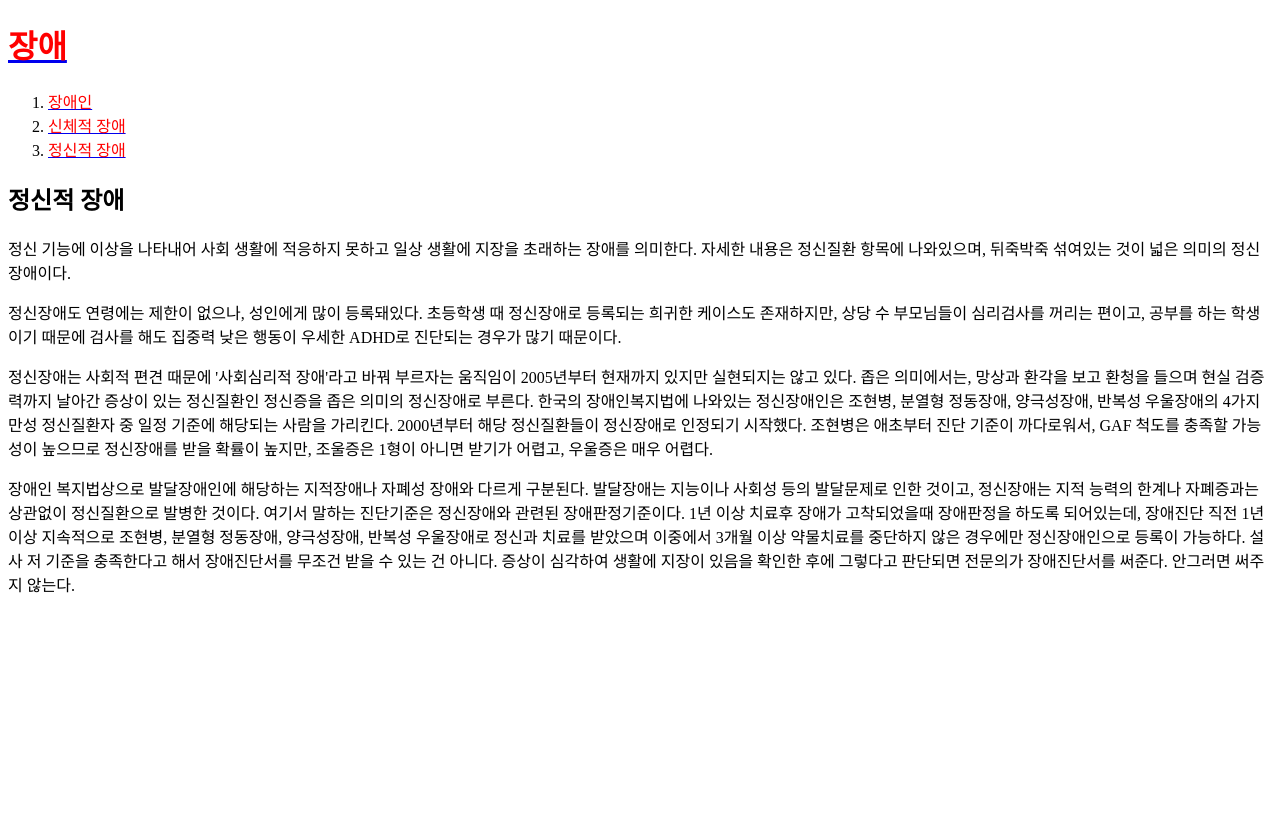
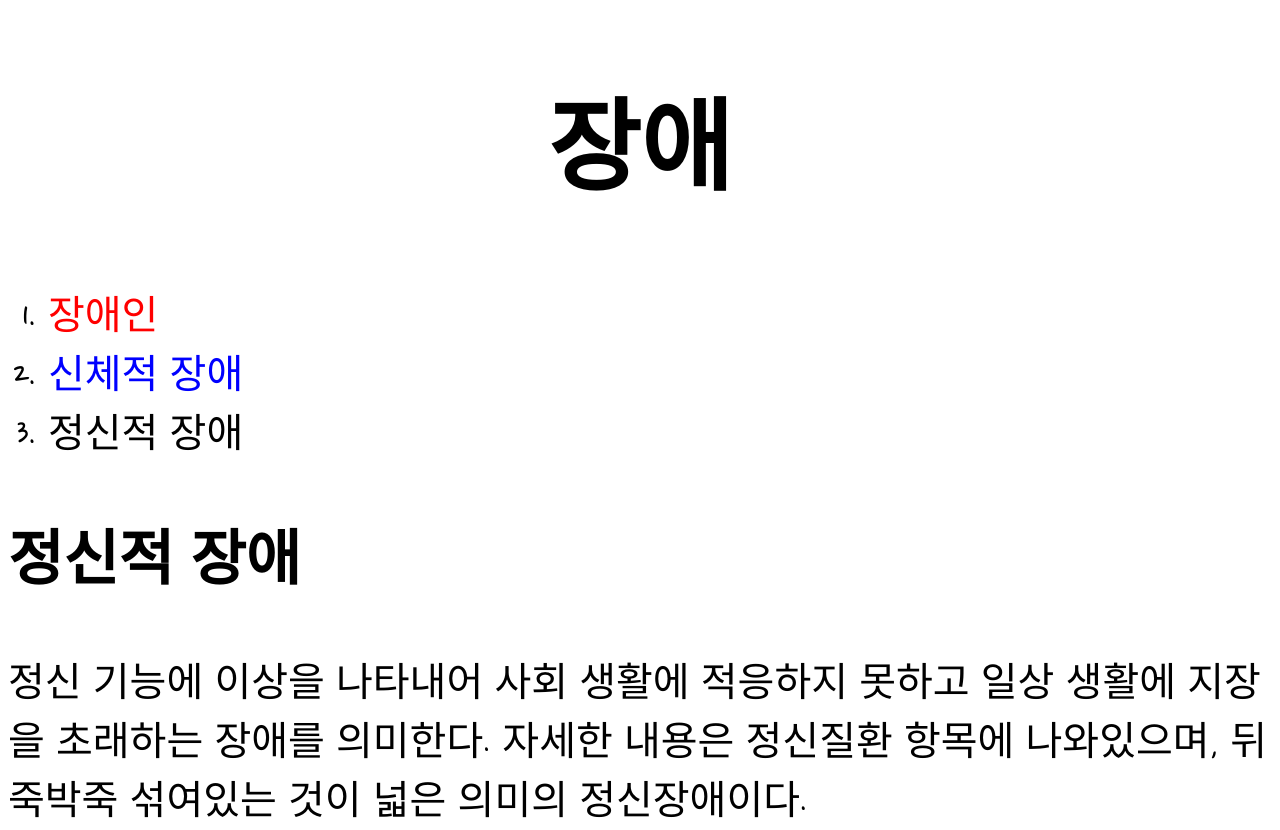
Before and after one commit to gorapadduck/YJ-first-web-site, a plain HTML site: page 3.html in a window 1280 px wide. Shown: the top 830 px of the page. Before the commit the page ends 800 px from the top, so only its background shows below. Drawn offline with Linux system fonts and the light colour scheme.

Commit message:
day3 수정

```diff
--- a/3.html
+++ b/3.html
@@ -1,15 +1,41 @@
 <!doctype html>
 <html>
 <head>
-<title>Person with disabilitles - 정신적 장애</title>
+
+<title>Person with disabilitles - Welcome</title>
+<link rel="preconnect" href="https://fonts.googleapis.com">
+<link rel="preconnect" href="https://fonts.gstatic.com" crossorigin>
+<link href="https://fonts.googleapis.com/css2?family=Nanum+Pen+Script&display=swap" rel="stylesheet">
 <meta charset="utf-8">
+<style>
+
+    h1 {
+      font-size:100px;
+      text-align: center;
+    }
+   a {
+    color:black;
+    text-decoration: none;
+   }
+   .saw {
+    color:red;
+   }
+   #active{
+    color:blue;
+   }
+
+ body{font-family: 'Nanum Pen Script', cursive; font-size:40px;
+}
+
+
+</style>
 </head>
 <body>
-<h1><a href="index.html"><font color="red">장애</font></a></h1>
+<h1><a href="index.html">장애</a></h1>
 <ol>
-<li><a href="1.html"><font color="red">장애인</font></a></li>
-<li><a href="2.html"><font color="red">신체적 장애</font></a></li>
-<li><a href="3.html"><font color="red">정신적 장애</font></a></li>
+    <li><a href="1.html" class="saw">장애인</a></li>
+    <li><a href="2.html" class="saw" id="active">신체적 장애</a></li>
+    <li><a href="3.html">정신적 장애</a></li>
 </ol>
 
 
```
Also changed, not shown: 1.html (+30 -4 lines), 2.html (+30 -4 lines), index.html (+23 -5 lines).
